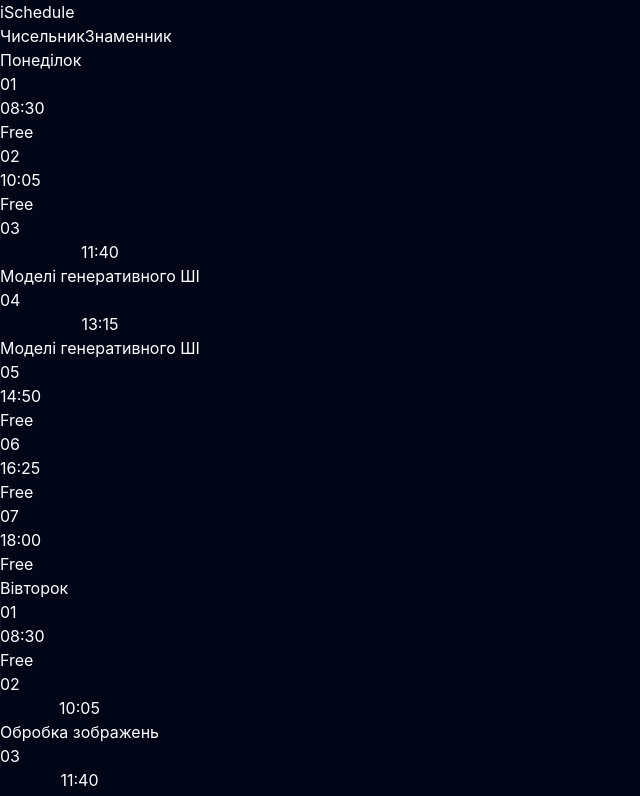
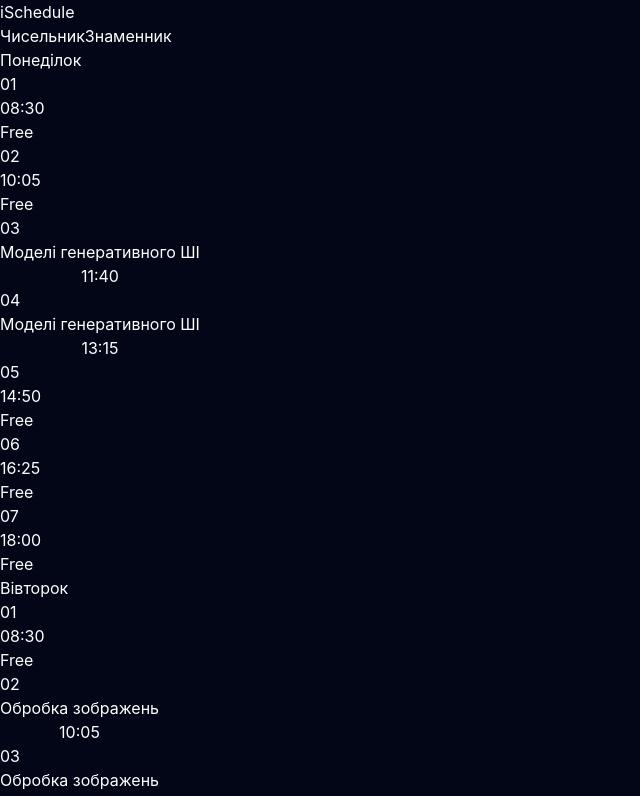
Before and after one commit to Karoshi-man/iSchedule, a React (Vite) app: page / in a window 1280 px wide. Shown: the top 796 px of the page, without its empty margins (0-640 px from the left). Built offline with nearby package versions, Linux system fonts and the light colour scheme.

Commit message:
fix text vision issue

```diff
--- a/src/components/LessonCard.tsx
+++ b/src/components/LessonCard.tsx
@@ -6,10 +6,11 @@ interface LessonCardProps {
 }
 
 export function LessonCard({ lesson, onClick }: LessonCardProps) {
-  const dotColor = {
-    Lec: "bg-blue-400",
-    Lab: "bg-purple-400",
-    Prac: "bg-emerald-400",
+  // Кольори для вертикальної лінії (з легким неоновим світінням)
+  const lineStyle = {
+    Lec: "bg-blue-400 shadow-[0_0_8px_rgba(96,165,250,0.4)]",
+    Lab: "bg-purple-400 shadow-[0_0_8px_rgba(192,132,252,0.4)]",
+    Prac: "bg-emerald-400 shadow-[0_0_8px_rgba(52,211,153,0.4)]",
   };
 
   return (
@@ -27,21 +28,28 @@ export function LessonCard({ lesson, onClick }: LessonCardProps) {
         transition-all duration-300
         group-hover:bg-white/[0.06]
         group-hover:border-white/20
-        flex flex-col gap-1.5 lg:gap-2
+        flex items-center justify-between gap-2
       ">
 
-        {/* Top Row: Тільки крапка типу та час початку */}
-        <div className="flex items-center justify-between">
-           <div className={`w-1.5 h-1.5 lg:w-2 lg:h-2 rounded-full ${dotColor[lesson.type]} shadow-[0_0_8px_rgba(255,255,255,0.3)]`} />
-           <span className="text-[10px] lg:text-[11px] font-bold text-white/60 group-hover:text-white/90 tracking-tight font-sf tabular-nums transition-colors">
-             {lesson.timeStart}
-           </span>
-        </div>
+        {/* Вертикальна лінія-індикатор зліва */}
+        <div className={`
+          absolute left-0 top-1/2 -translate-y-1/2
+          w-1.5 h-2/3  /* Трохи ширша початкова лінія */
+          rounded-r-full transition-all duration-300
+          group-hover:h-4/5 /* При наведенні стає довшою, але не на всю висоту */
+          group-hover:w-2   /* І трохи товщою */
+          ${lineStyle[lesson.type]}
+        `} />
 
-        {/* Content: Тільки назва предмета (обрізається, якщо не влазить) */}
-        <h3 className="text-[10px] lg:text-[12px] font-medium leading-tight text-white/80 group-hover:text-white transition-colors line-clamp-2">
+        {/* Назва предмету (зліва, займає вільний простір, обрізається при потребі) */}
+        <h3 className="flex-1 text-[11px] lg:text-[12px] font-medium leading-tight text-white/80 group-hover:text-white transition-colors line-clamp-2 pl-2">
             {lesson.subject}
         </h3>
+
+        {/* Час початку (справа, притиснутий до краю) */}
+        <span className="shrink-0 text-[10px] lg:text-[11px] font-bold text-white/40 group-hover:text-white/80 tracking-tight font-sf tabular-nums transition-colors">
+          {lesson.timeStart}
+        </span>
 
       </div>
     </button>
```
